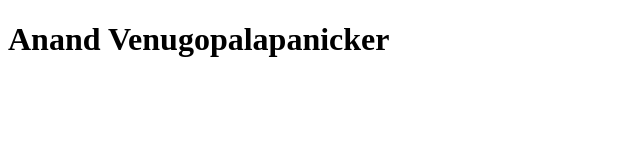
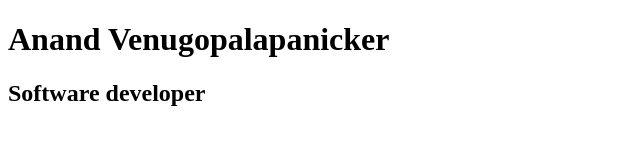
Before and after one commit to anandvpranavam/portfolio, a plain HTML site: page index.html in a window 1280 px wide. Shown: the whole page, without its empty margins (0-640 px from the left). Drawn offline with Linux system fonts and the light colour scheme.

Commit message:
added h2

```diff
--- a/index.html
+++ b/index.html
@@ -9,7 +9,7 @@
   <body>
     <main>
         <h1>Anand Venugopalapanicker</h1>
+	<h2>Software developer</h2>
     </main>
-
   </body>
 </html>
```
